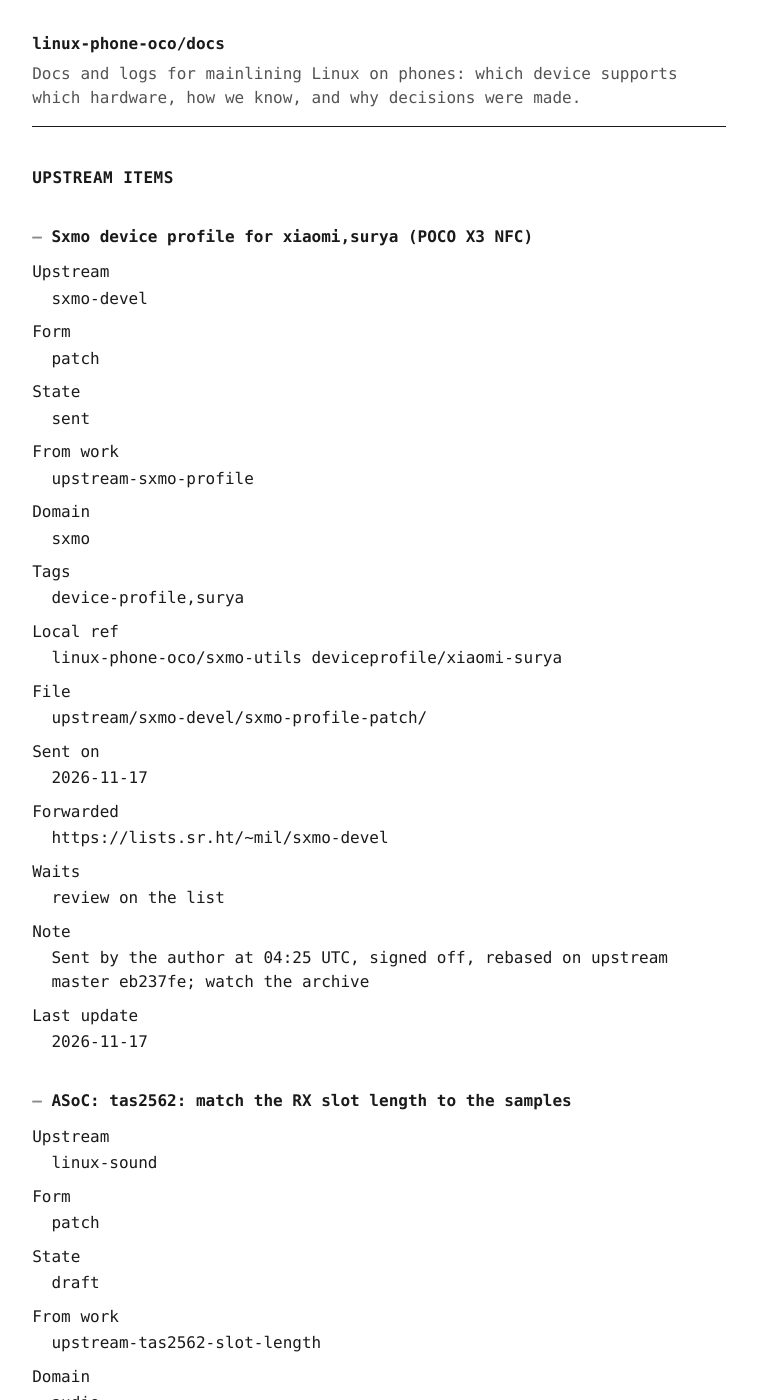
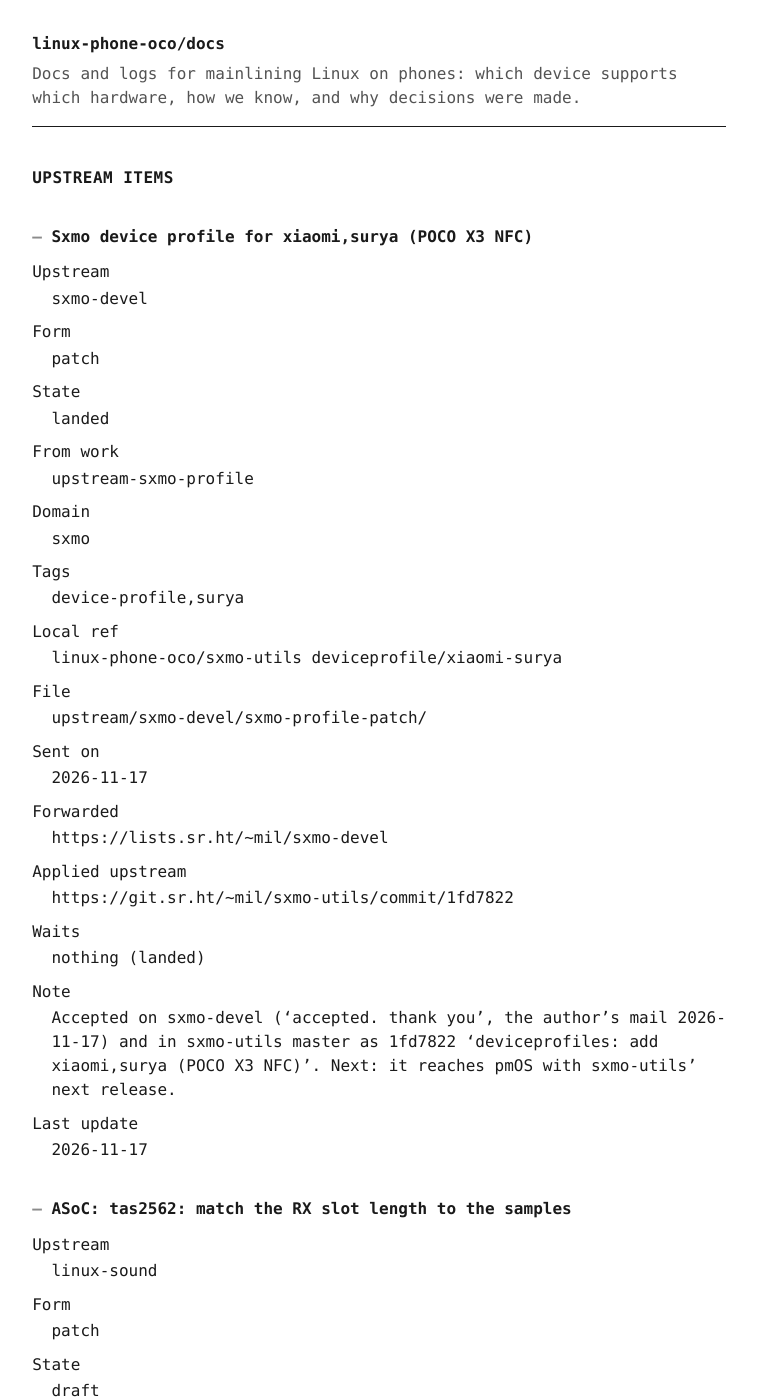
Before and after one commit to linux-phone-oco/docs, a Jekyll site: the page built from docs/upstream_items.md, in a window 1280 px wide and 1400 px high. Shown: the whole window, without its empty margins (261-1018 px from the left). Built offline with Jekyll 4.4.1, drawn with Linux system fonts in a browser that asks for light colours; our own code applies the rules of GitHub Pages for plain Markdown files.

Commit message:
docs: the surya Sxmo profile landed in sxmo-utils (1fd7822) (#258)
Accepted on sxmo-devel; in sxmo-utils master as 1fd7822.

Co-authored-by: - <agent@creation-guidelines>
Co-authored-by: Claude Opus 5.5 <noreply@anthropic.com>

```diff
--- a/data/upstream_items.json
+++ b/data/upstream_items.json
@@ -1,4 +1,4 @@
-{"id":"sxmo-profile-patch","upstream":"sxmo-devel","title":"Sxmo device profile for xiaomi,surya (POCO X3 NFC)","form":"patch","state":"sent","from_work":"upstream-sxmo-profile","domain":"sxmo","tags":"device-profile,surya","about":null,"local_ref":"linux-phone-oco/sxmo-utils deviceprofile/xiaomi-surya","file":"upstream/sxmo-devel/sxmo-profile-patch/","sent_on":"2026-11-17","forwarded":"https://lists.sr.ht/~mil/sxmo-devel","bug":null,"version":null,"supersedes":null,"applied_upstream":null,"waits":"review on the list","note":"Sent by the author at 04:25 UTC, signed off, rebased on upstream master eb237fe; watch the archive","last_update":"2026-11-17"}
+{"id":"sxmo-profile-patch","upstream":"sxmo-devel","title":"Sxmo device profile for xiaomi,surya (POCO X3 NFC)","form":"patch","state":"landed","from_work":"upstream-sxmo-profile","domain":"sxmo","tags":"device-profile,surya","about":null,"local_ref":"linux-phone-oco/sxmo-utils deviceprofile/xiaomi-surya","file":"upstream/sxmo-devel/sxmo-profile-patch/","sent_on":"2026-11-17","forwarded":"https://lists.sr.ht/~mil/sxmo-devel","bug":null,"version":null,"supersedes":null,"applied_upstream":"https://git.sr.ht/~mil/sxmo-utils/commit/1fd7822","waits":"nothing (landed)","note":"Accepted on sxmo-devel ('accepted. thank you', the author's mail 2026-11-17) and in sxmo-utils master as 1fd7822 'deviceprofiles: add xiaomi,surya (POCO X3 NFC)'. Next: it reaches pmOS with sxmo-utils' next release.","last_update":"2026-11-17"}
 {"id":"tas2562-slot-length-patch","upstream":"linux-sound","title":"ASoC: tas2562: match the RX slot length to the samples","form":"patch","state":"draft","from_work":"upstream-tas2562-slot-length","domain":"audio","tags":"kernel,tas2562,stereo","about":"audio-mic","local_ref":"linux-phone-oco/linux fix/tas2562-i2s-slot-length","file":"upstream/linux-sound/tas2562-slot-length-patch/","sent_on":null,"forwarded":null,"bug":null,"version":null,"supersedes":null,"applied_upstream":null,"waits":"the author's word and sign-off","note":"Patch 1 of 2 of a series with tas2562-volume-patch; send both with a cover letter","last_update":"2026-11-17"}
 {"id":"sm7150-wcd-series","upstream":"sm7150-mainline","title":"SM7150 WCD9375: four patches, with the message to sm7150-mainline","form":"patch","state":"draft","from_work":"mic-upstream","domain":"audio","tags":"kernel,wcd9375,soundwire,dts","about":"audio-mic","local_ref":"linux-phone-oco/linux PRs 3-6","file":"upstream/sm7150-mainline/sm7150-wcd-series/","sent_on":null,"forwarded":null,"bug":null,"version":null,"supersedes":null,"applied_upstream":null,"waits":"the author's word; patches 2 and 3 apply on feat/surya-wcd937x-mic-headphone","note":"Neither file is in mainline yet; goes to sm7150-mainline first, with the message in the folder","last_update":"2026-11-17"}
 {"id":"ucm-surya-stereo-patch","upstream":"alsa-ucm-conf","title":"UCM: stereo speakers for xiaomi surya (HiFi.conf)","form":"patch","state":"draft","from_work":"upstream-ucm-surya-stereo","domain":"audio","tags":"ucm,stereo","about":null,"local_ref":"surya-lab ucm/Xiaomi/surya/HiFi.conf","file":"upstream/alsa-ucm-conf/ucm-surya-stereo-patch/","sent_on":null,"forwarded":null,"bug":null,"version":null,"supersedes":null,"applied_upstream":null,"waits":"the tas2562 slot-length fix accepted or at least posted","note":null,"last_update":"2026-11-17"}
--- a/docs/upstream_items.md
+++ b/docs/upstream_items.md
@@ -12,7 +12,7 @@ Form
 : patch
 
 State
-: sent
+: landed
 
 From work
 : upstream-sxmo-profile
@@ -35,11 +35,14 @@ Sent on
 Forwarded
 : https://lists.sr.ht/~mil/sxmo-devel
 
+Applied upstream
+: https://git.sr.ht/~mil/sxmo-utils/commit/1fd7822
+
 Waits
-: review on the list
+: nothing (landed)
 
 Note
-: Sent by the author at 04:25 UTC, signed off, rebased on upstream master eb237fe; watch the archive
+: Accepted on sxmo-devel ('accepted. thank you', the author's mail 2026-11-17) and in sxmo-utils master as 1fd7822 'deviceprofiles: add xiaomi,surya (POCO X3 NFC)'. Next: it reaches pmOS with sxmo-utils' next release.
 
 Last update
 : 2026-11-17
```
Also changed, not shown: docs/backlog.md (+4 -4 lines), data/backlog.json.
